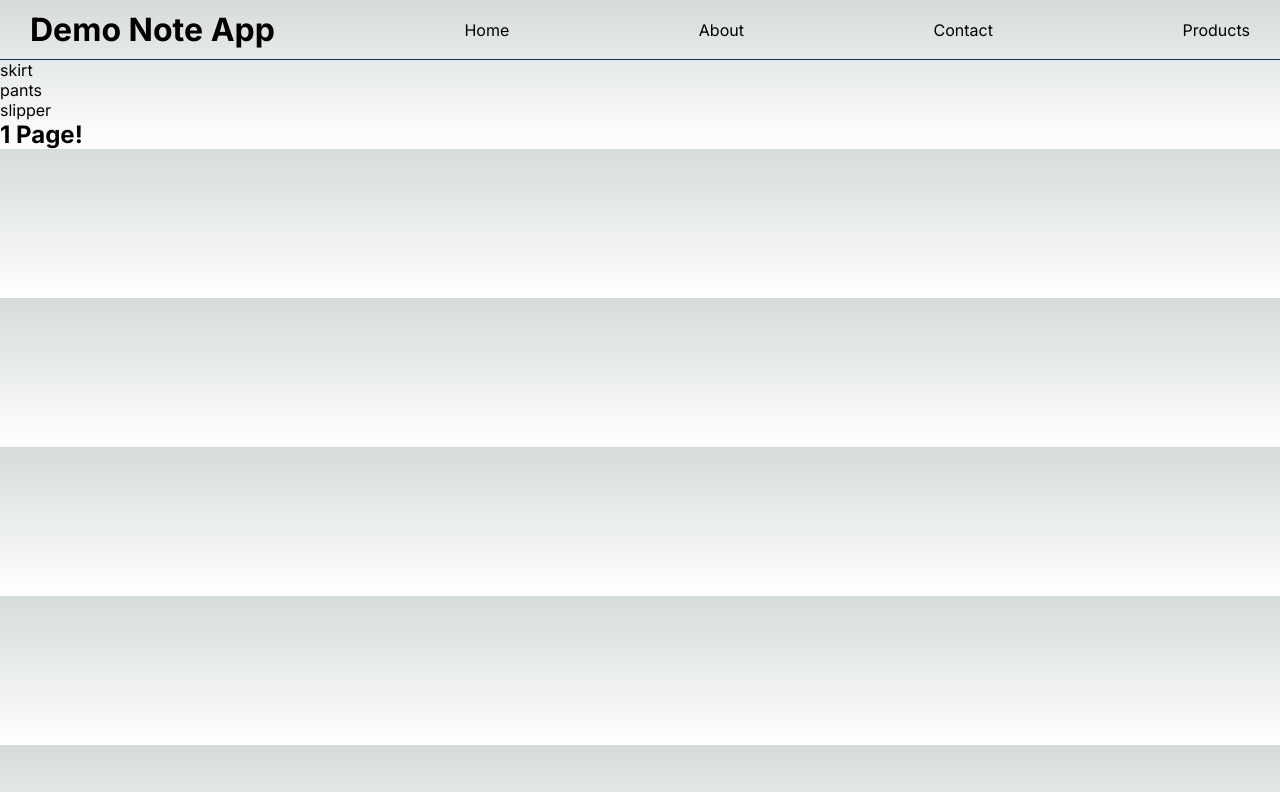
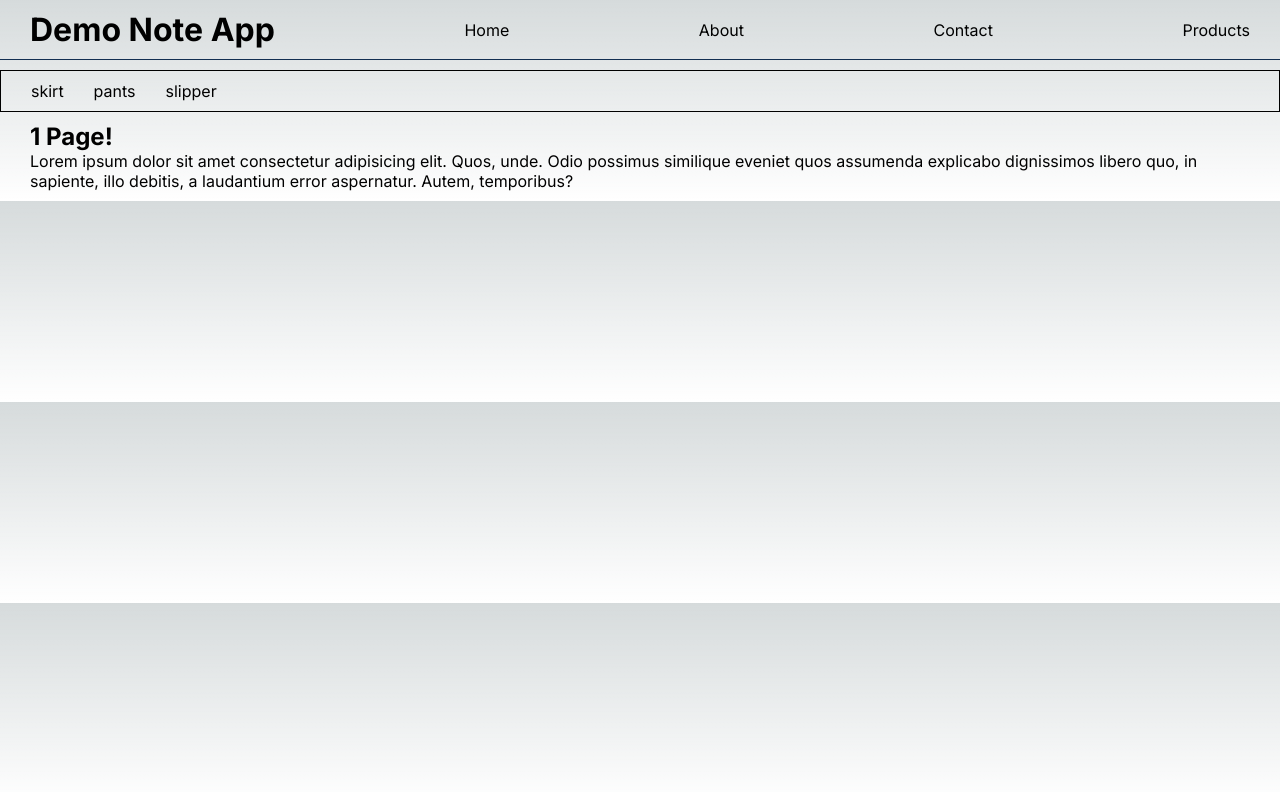
Before and after one commit to apeachicetea/nextjs_note, a Next.js app: page /products/1 in a window 1280 px wide. Shown: the top 792 px of the page. Built offline with nearby package versions, Linux system fonts and the light colour scheme.

Commit message:
Layout Challenge

```diff
--- a/src/app/products/[slug]/page.tsx
+++ b/src/app/products/[slug]/page.tsx
@@ -6,7 +6,17 @@ type Props = {
 
 export default function Pants({ params }: Props) {
   const { slug } = params;
-  return <h1>{`${slug} Page!`}</h1>;
+  return (
+    <>
+      <h1>{`${slug} Page!`}</h1>
+      <div>
+        Lorem ipsum dolor sit amet consectetur adipisicing elit. Quos, unde.
+        Odio possimus similique eveniet quos assumenda explicabo dignissimos
+        libero quo, in sapiente, illo debitis, a laudantium error aspernatur.
+        Autem, temporibus?
+      </div>
+    </>
+  );
 }
 
 export function generateStaticParams() {
--- /dev/null
+++ b/src/app/products/layout.module.css
@@ -0,0 +1,15 @@
+.header {
+  display: flex;
+  justify-content: start;
+  padding: 10px 0px;
+  border: 1px solid black;
+  margin-top: 10px;
+}
+
+.header nav {
+  padding: 0px 0px 0px 30px;
+}
+
+.section {
+  padding: 10px 30px;
+}
--- a/src/app/products/layout.tsx
+++ b/src/app/products/layout.tsx
@@ -1,4 +1,5 @@
 import Link from "next/link";
+import styles from "./layout.module.css";
 
 export default function ProdutsLayout({
   children, // will be a page or nested layout
@@ -8,15 +9,16 @@ export default function ProdutsLayout({
   const products = ["skirt", "pants", "slipper"];
 
   return (
-    <section>
+    <>
+      <header className={styles.header}>
         {/* Include shared UI here e.g. a header or sidebar */}
         {products.map((el) => (
           <Link href={`/products/${el}`} key={el}>
             <nav>{el}</nav>
           </Link>
         ))}
-
-      {children}
-    </section>
+      </header>
+      <section className={styles.section}>{children}</section>
+    </>
   );
 }
--- a/src/app/products/page.tsx
+++ b/src/app/products/page.tsx
@@ -1,3 +1,3 @@
 export default function Products() {
-  return <h1>Products Page!</h1>;
+  return;
 }
```
Lines whose indentation alone changed are shown as unchanged.
